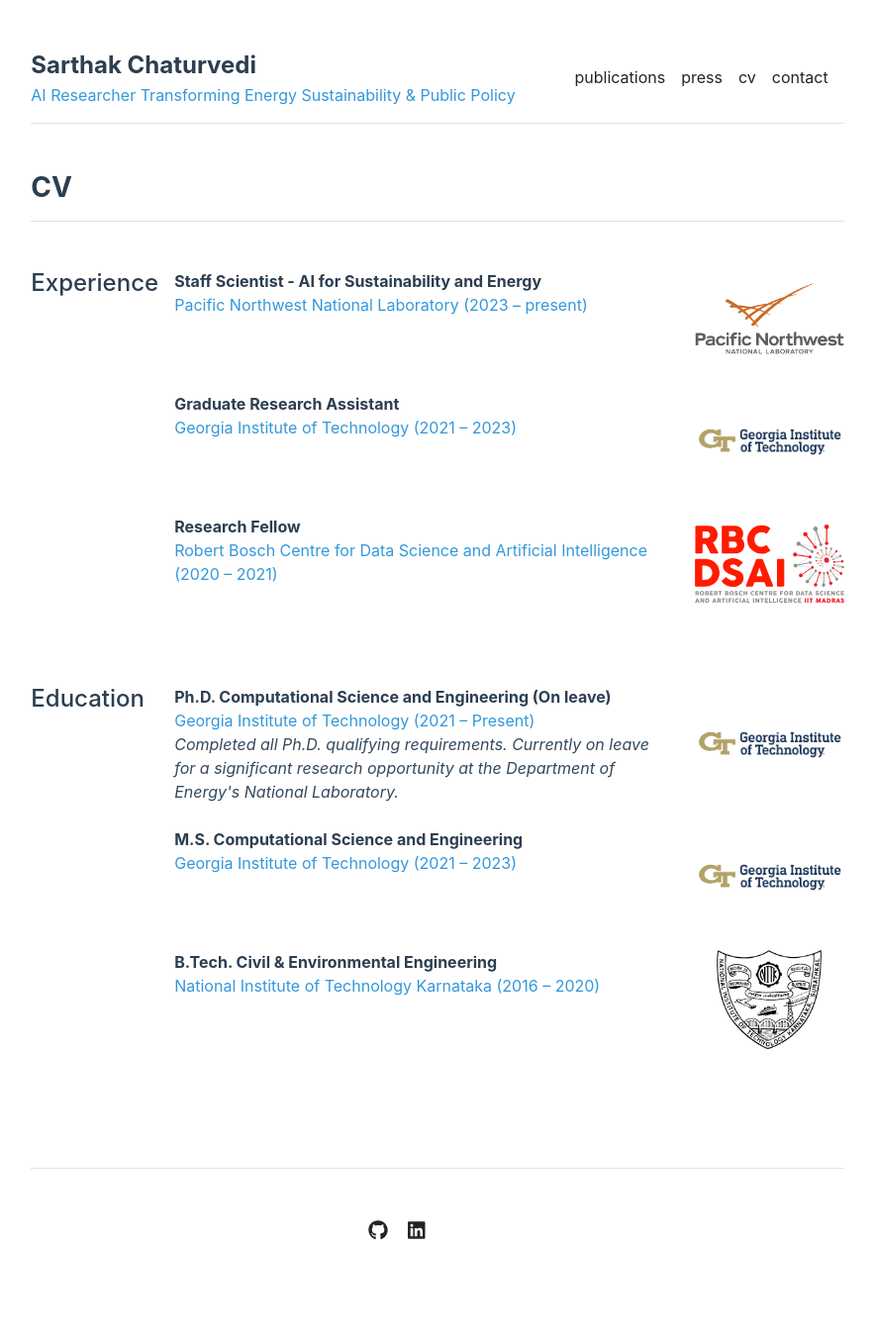
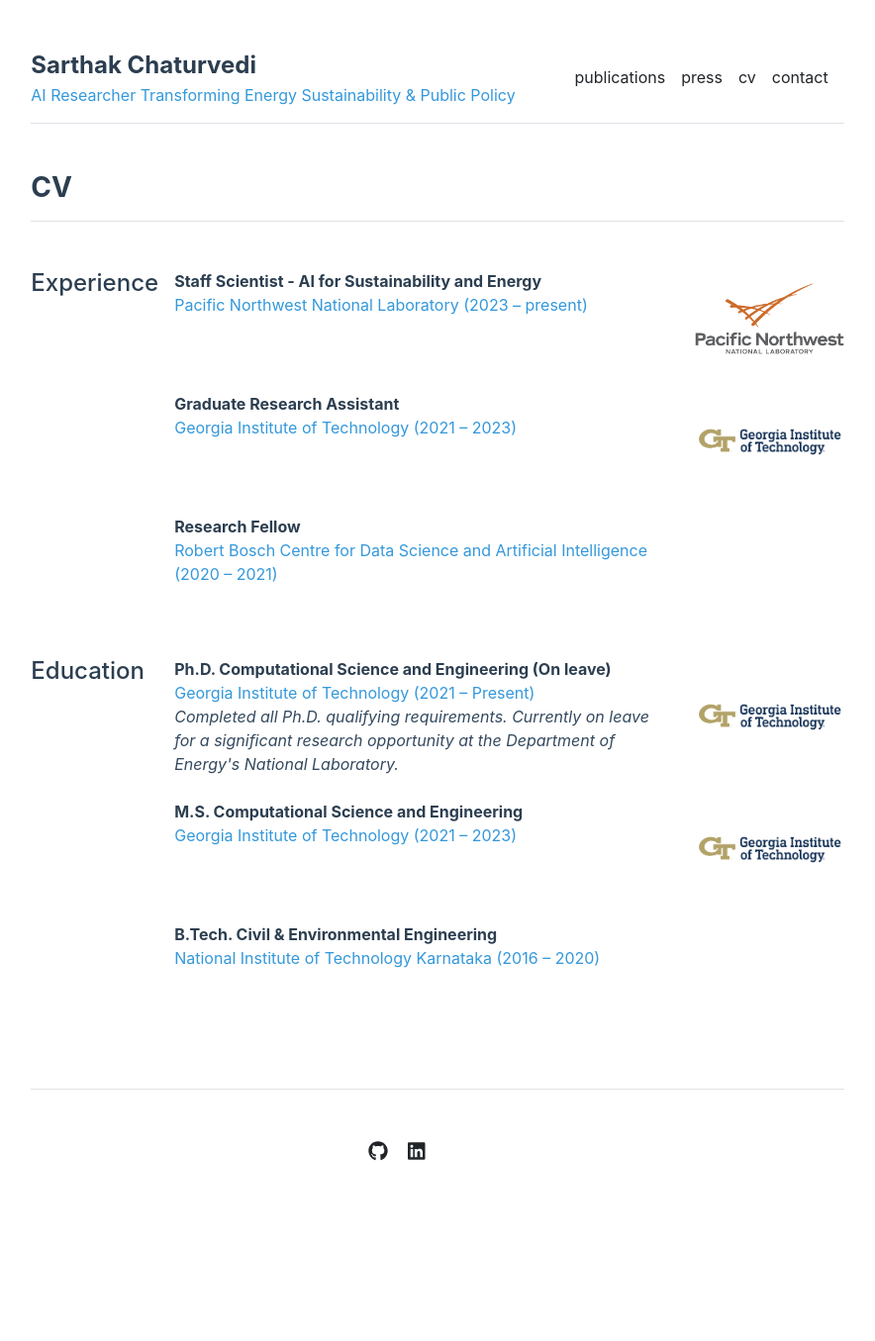
Before and after one commit to sarthakchat/sarthakchat.github.io, a Jekyll site: the page built from cv.md, in a window 1280 px wide. Shown: the whole page at 99% size, without its empty margins (198-1082 px from the left). Built offline with Jekyll 4.4.1, drawn with Linux system fonts in a browser that asks for light colours; after the commit the page ends 1275 px from its top, so only the background shows below that.

Commit message:
Updated CV

```diff
--- a/_data/cv/academic-experience.yml
+++ b/_data/cv/academic-experience.yml
@@ -13,4 +13,4 @@
 - title: 'Research Fellow'
   description: 'Robert Bosch Centre for Data Science and Artificial Intelligence  (2020 – 2021)'
   location: 'Indian Institute of Technology Madras, Chennai'
-  image: "assets/img/rbcdsai.svg"
+  #image: "assets/img/rbcdsai.svg"
--- a/_data/cv/education.yml
+++ b/_data/cv/education.yml
@@ -9,4 +9,4 @@
 
 - title: 'B.Tech. Civil & Environmental Engineering'
   description: 'National Institute of Technology Karnataka (2016 – 2020)'
-  image: "assets/img/NITK_Emblem.png"
+  #image: "assets/img/NITK_Emblem.png"
```
